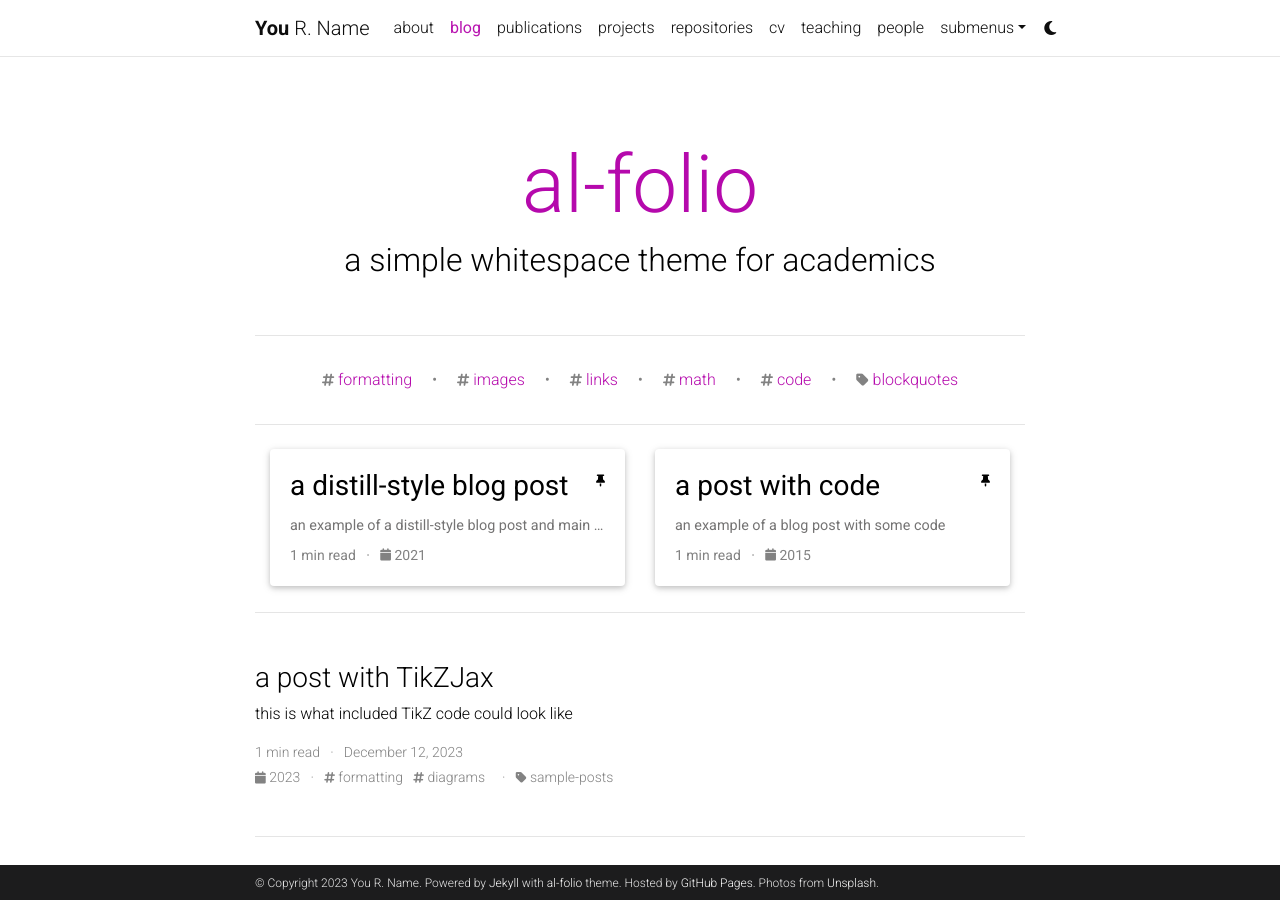
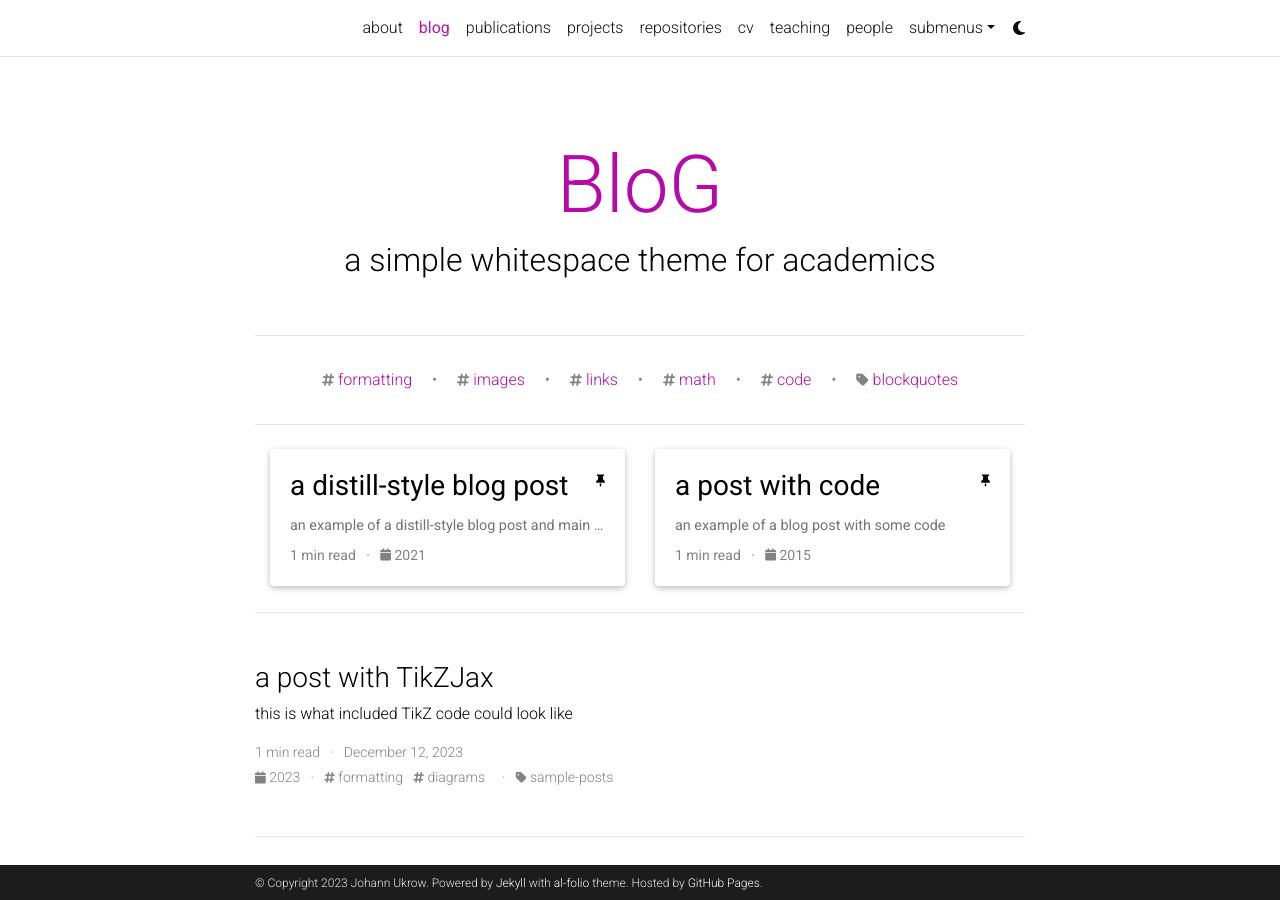
Before and after one commit to johannukrow/johannukrow.github.io, a Jekyll site: the page built from blog/index.html, in a window 1280 px wide and 900 px high. Built offline with Jekyll 4.4.1, drawn with Linux system fonts in a browser that asks for light colours; the list of posts is cut into pages by our own code; comment, search, counter and statistics services are not loaded; a style sheet for code colours, icons or effects is not loaded.

Commit message:
Update personal information and social media handles

```diff
--- a/_config.yml
+++ b/_config.yml
@@ -2,21 +2,20 @@
 # Site settings
 # -----------------------------------------------------------------------------
 
-title: blank # the website title (if blank, full name will be used instead)
-first_name: You
-middle_name: R.
-last_name: Name
-email: you@example.com
+title:
+first_name: Johann
+middle_name:
+last_name: Ukrow
+email: johann.ukrow@yahoo.de
 description: > # the ">" symbol means to ignore newlines until "footer_text:"
-  A simple, whitespace theme for academics. Based on [*folio](https://github.com/bogoli/-folio) design.
+  Johann Ukrow's personal website.
 footer_text: >
   Powered by <a href="https://jekyllrb.com/" target="_blank">Jekyll</a> with <a href="https://github.com/alshedivat/al-folio">al-folio</a> theme.
   Hosted by <a href="https://pages.github.com/" target="_blank">GitHub Pages</a>.
-  Photos from <a href="https://unsplash.com" target="_blank">Unsplash</a>.
-keywords: jekyll, jekyll-theme, academic-website, portfolio-website  # add your own keywords or leave empty
+keywords:
 
 lang: en # the language of your site (for example: en, fr, cn, ru, etc.)
-icon: ⚛️  # the emoji used as the favicon (alternatively, provide image name in /assets/img/)
+icon: 🎲  # the emoji used as the favicon (alternatively, provide image name in /assets/img/)
 
 url: https://johannukrow.github.io # the base hostname & protocol for your site
 baseurl: # the subpath of your site, e.g. /blog/
@@ -67,11 +66,11 @@
 # Social integration
 # -----------------------------------------------------------------------------
 
-github_username: # your GitHub user name
+github_username: johannukrow # your GitHub user name
 gitlab_username: # your GitLab user name
 x_username: # your X handle
 mastodon_username: # your mastodon instance+username in the format instance.tld/@username
-linkedin_username: # your LinkedIn user name
+linkedin_username: johann-ukrow # your LinkedIn user name
 telegram_username: # your Telegram user name
 scholar_userid: # your Google Scholar ID
 semanticscholar_id: # your Semantic Scholar ID
@@ -103,8 +102,7 @@
 zotero_username: # your zotero username
 wechat_qr: # filename of your wechat qr-code saved as an image (e.g., wechat-qr.png if saved to assets/img/wechat-qr.png)
 
-contact_note: >
-  You can even add a little note about which of these is the best way to reach you.
+contact_note: # You can even add a little note about which of these is the best way to reach you.
 
 # -----------------------------------------------------------------------------
 # Analytics and search engine verification
@@ -120,7 +118,7 @@
 # Blog
 # -----------------------------------------------------------------------------
 
-blog_name: al-folio # blog_name will be displayed in your blog page
+blog_name: BloG # blog_name will be displayed in your blog page
 blog_nav_title: blog # your blog must have a title for it to be displayed in the nav bar
 blog_description: a simple whitespace theme for academics
 permalink: /blog/:year/:title/
```
